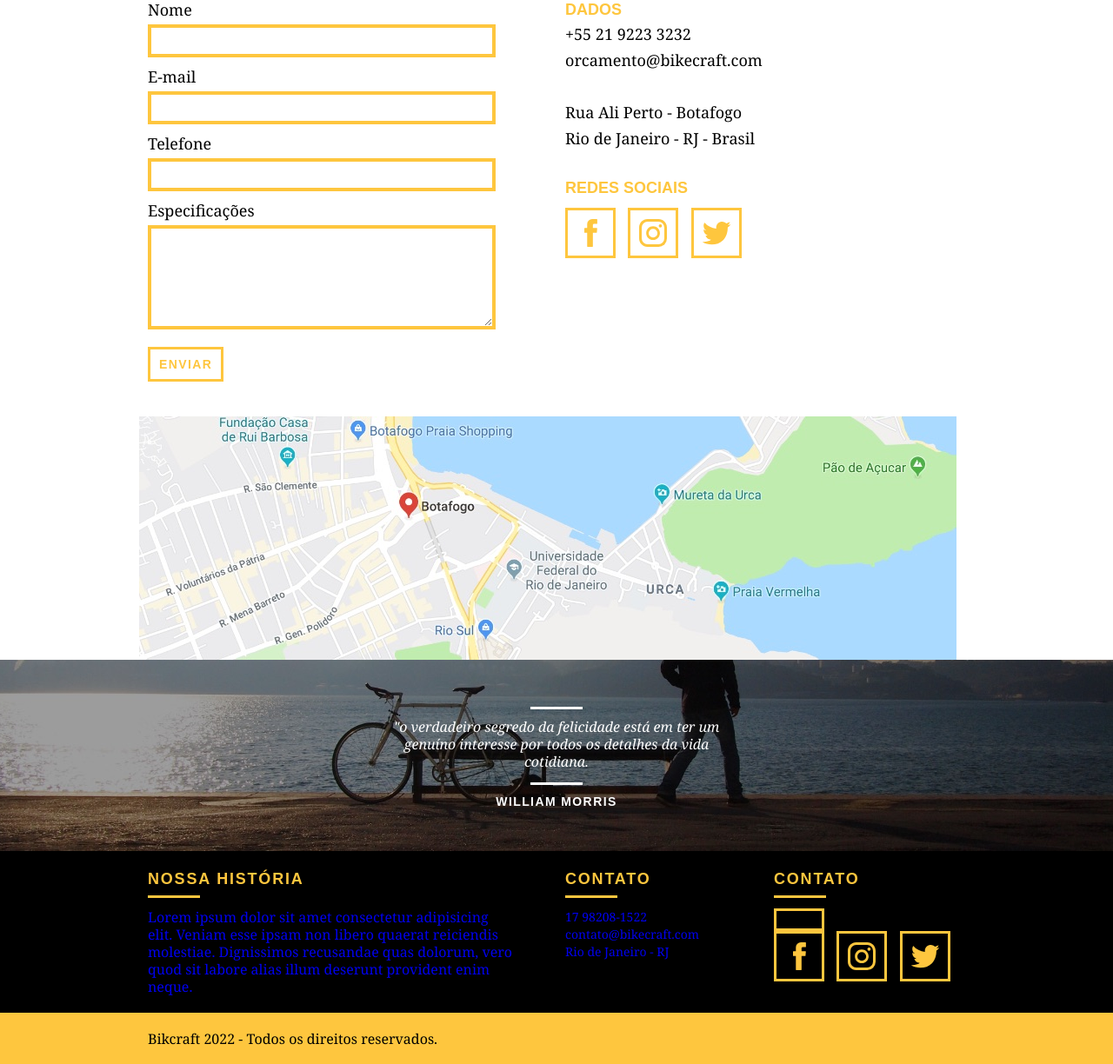
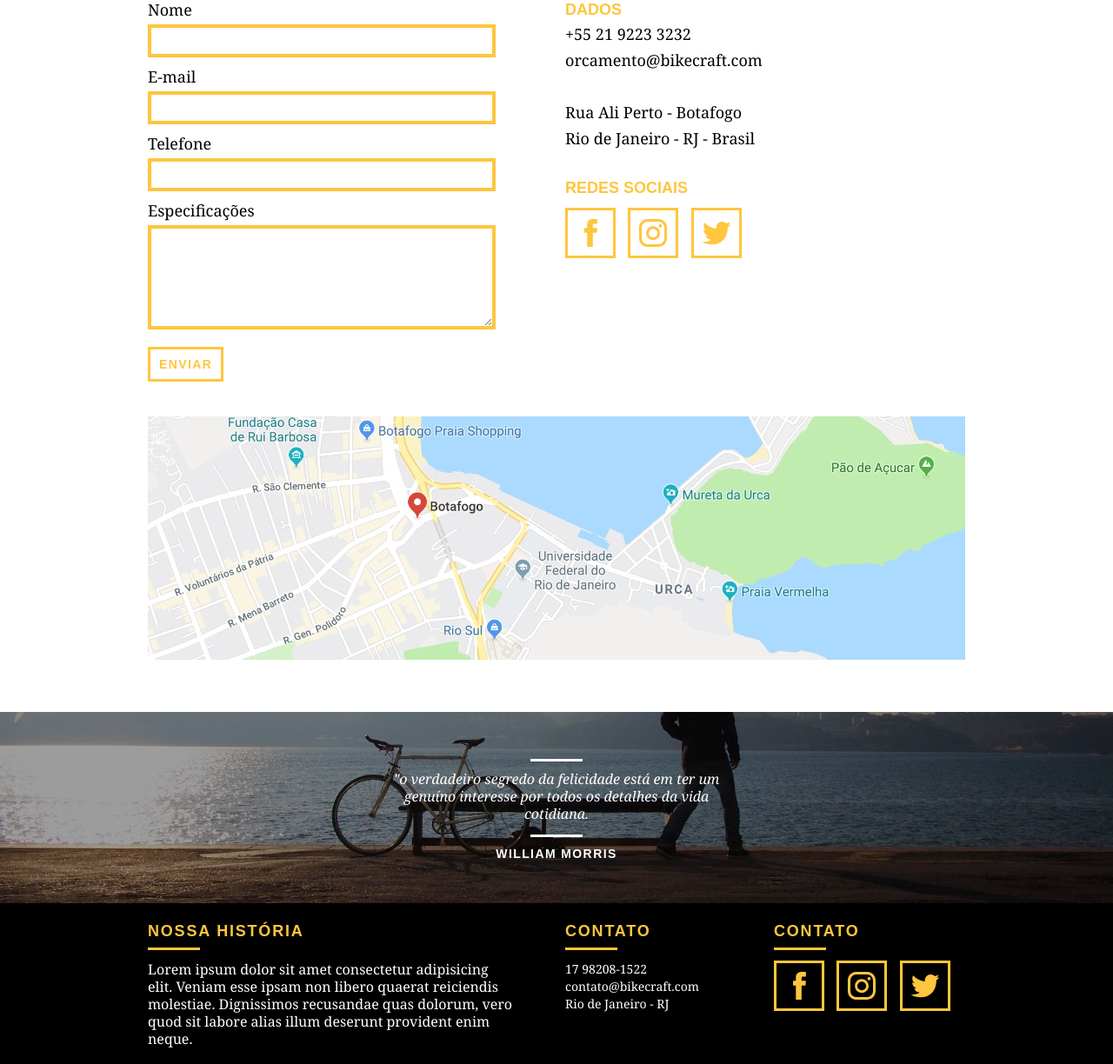
Before and after one commit to conchal/projeto-html-css, a PHP site: page /contato.html in a window 1280 px wide. Shown: the part 293-1517 px from the top of the page at 87% size. Run offline with PHP 8.4, Linux system fonts and the light colour scheme.

Commit message:
finish page contato

```diff
--- a/contato.html
+++ b/contato.html
@@ -48,7 +48,7 @@
       <input type="text" id="telefone">
       <label for="espec">Especificações</label>
       <textarea id="espec"></textarea>
-      <button type="submit" class="btn">Enviar</button>
+      <button type="submit" class="btn btn_preto">Enviar</button>
     </form>
     <div class="contato_dados grid-8">
       <h3>Dados</h3>
@@ -65,8 +65,8 @@
     </div>
   </section>
 
-  <section class="container">
-    <a href="http://google.com" target="_blank"><img src="img/endereco-bikcraft.jpg" alt="Endereço da Bikecraft">
+  <section class="container contato_mapa">
+    <a href="http://google.com" target="_blank" class="grid-16"><img src="img/endereco-bikcraft.jpg" alt="Endereço da Bikecraft"></a>
   </section>
 
   <section class="quebra">
--- a/css/contato.css
+++ b/css/contato.css
@@ -49,10 +49,6 @@
   background: none;
 }
 
-.orcamento_dados {
-  color: white;
-}
-
 .contato_dados h3 {
   font-size: 18px;
   line-height: 25px;
@@ -90,3 +86,7 @@
 .contato_dados ul li a:hover {
   border: 3px solid black;
 }
+
+.contato_mapa {
+  margin-bottom: 60px;
+}
```
